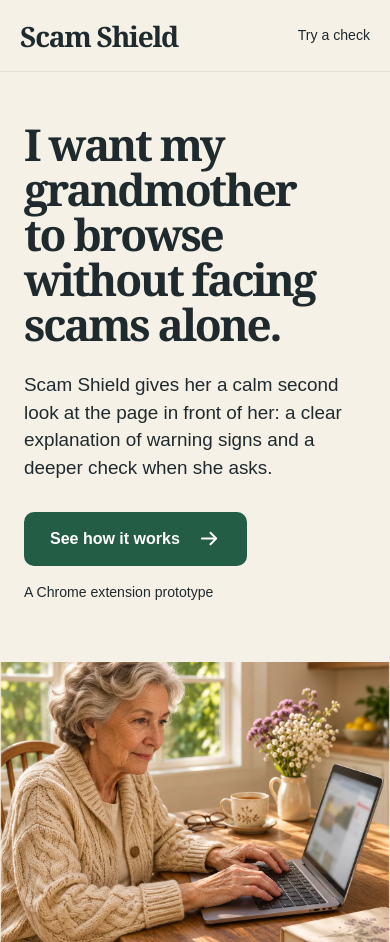
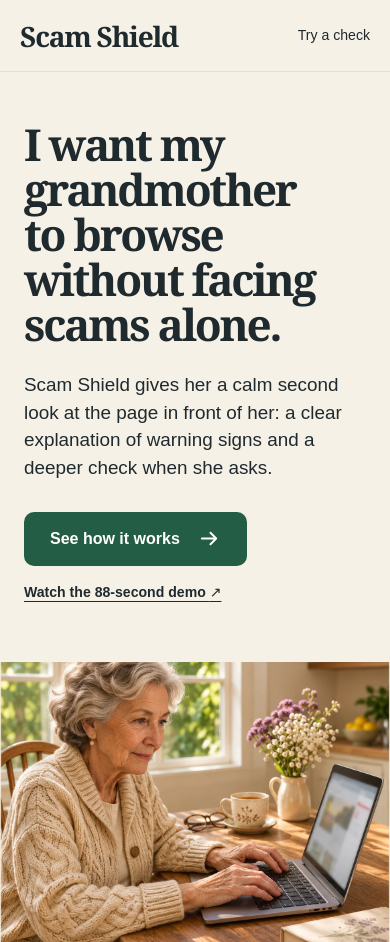
Before and after one commit to vdimarco/scam-shield, a website built with Vite: page web-demo/index.html in a window 390 px wide. Shown: the top 942 px of the page. Built offline with nearby package versions, Linux system fonts and the light colour scheme; some packages are replaced by stand-ins of ours; no server answers.

Commit message:
Link published judge video from demo and README

```diff
--- a/web-demo/index.html
+++ b/web-demo/index.html
@@ -28,7 +28,7 @@
               See how it works
               <svg aria-hidden="true" viewBox="0 0 24 24"><path d="M4 12h15m-6-6 6 6-6 6" /></svg>
             </a>
-            <span>A Chrome extension prototype</span>
+            <a href="https://youtu.be/49NiHLv1WZg" target="_blank" rel="noopener noreferrer">Watch the 88-second demo <span aria-hidden="true">↗</span></a>
           </div>
         </div>
         <figure class="hero-image">
--- a/web-demo/src/style.css
+++ b/web-demo/src/style.css
@@ -56,7 +56,7 @@ svg { display: block; }
 }
 .hero-copy > p { max-width: 590px; margin: 0; font-size: clamp(1.25rem, 1.55vw, 1.5rem); line-height: 1.46; }
 .hero-actions { display: flex; align-items: center; flex-wrap: wrap; gap: 24px 28px; margin-top: 48px; }
-.hero-actions > span { font-size: 1rem; white-space: nowrap; }
+.hero-actions > a:not(.button) { font-size: 1rem; font-weight: 700; text-underline-offset: 4px; }
 .button {
   display: inline-flex;
   align-items: center;
@@ -225,7 +225,7 @@ h2 { font: 700 clamp(2.9rem, 4vw, 3.9rem)/1.06 Georgia, 'Times New Roman', serif
   .site-header nav a:last-child { display: none; }
   .hero-copy { padding-top: 50px; }
   .hero h1 { font-size: clamp(2.75rem, 11.1vw, 3.35rem); }
-  .hero-actions > span { font-size: .88rem; }
+  .hero-actions > a:not(.button) { font-size: .88rem; }
   .button { min-height: 54px; font-size: 1rem; }
   .hero-image { min-height: 280px; }
   .parcel-page { padding: 16px; }
```
Also changed, not shown: README.md.
